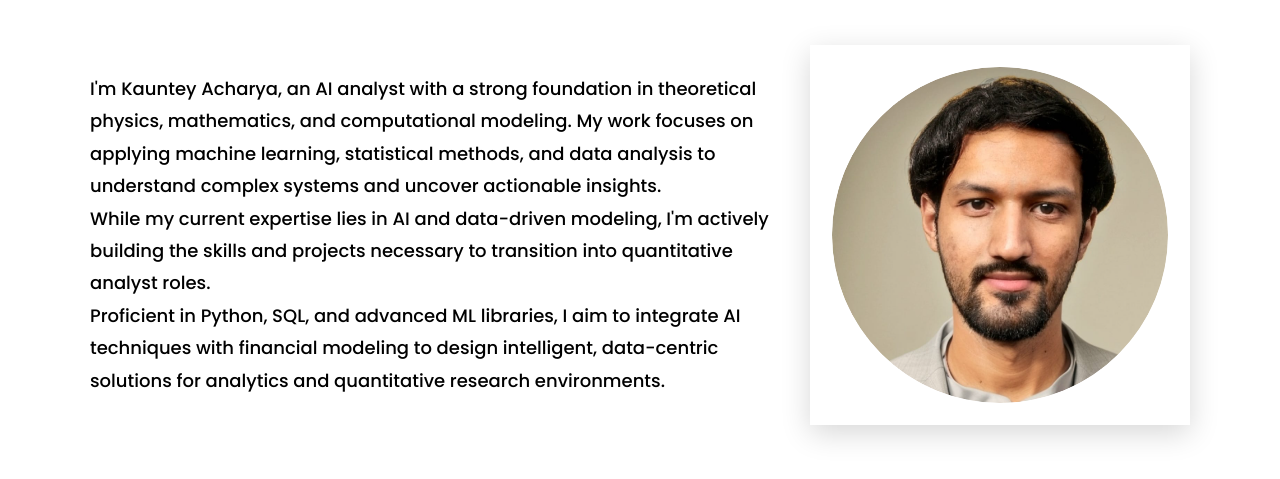
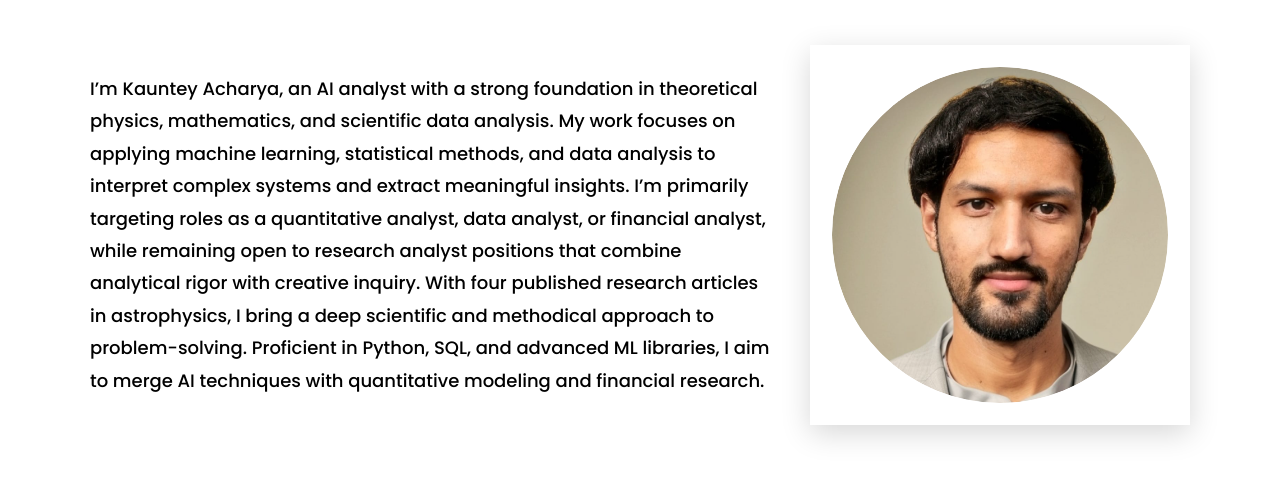
Before and after one commit to KaunteyAcharya/KaunteyAcharya.github.io, a plain HTML site: page index.html in a window 1280 px wide. Shown: the part 1765-2244 px from the top of the page. Drawn offline with Linux system fonts and the light colour scheme.

Commit message:
Update index.html

```diff
--- a/index.html
+++ b/index.html
@@ -175,17 +175,14 @@ section { min-height: 100vh; display: grid; place-items: center; scroll-snap-ali
     <div class="about-inner">
       <div class="about-text" id="aboutText">
         <p>
-          I'm Kauntey Acharya, an AI analyst with a strong foundation in theoretical physics,
-          mathematics, and computational modeling. My work focuses on applying machine learning,
-          statistical methods, and data analysis to understand complex systems and uncover actionable insights.
-        </p>
-        <p>
-          While my current expertise lies in AI and data-driven modeling, I'm actively building the skills and
-          projects necessary to transition into quantitative analyst roles.
-        </p>
-        <p>
-          Proficient in Python, SQL, and advanced ML libraries, I aim to integrate AI techniques with financial modeling
-          to design intelligent, data-centric solutions for analytics and quantitative research environments.
+          I’m Kauntey Acharya, an AI analyst with a strong foundation in theoretical physics, mathematics,
+          and scientific data analysis. My work focuses on applying machine learning, statistical
+          methods, and data analysis to interpret complex systems and extract meaningful insights.
+          I’m primarily targeting roles as a quantitative analyst, data analyst, or financial analyst,
+          while remaining open to research analyst positions that combine analytical rigor with creative
+          inquiry. With four published research articles in astrophysics, I bring a deep scientific and
+          methodical approach to problem-solving. Proficient in Python, SQL, and advanced ML libraries,
+          I aim to merge AI techniques with quantitative modeling and financial research.
         </p>
       </div>
 
```
